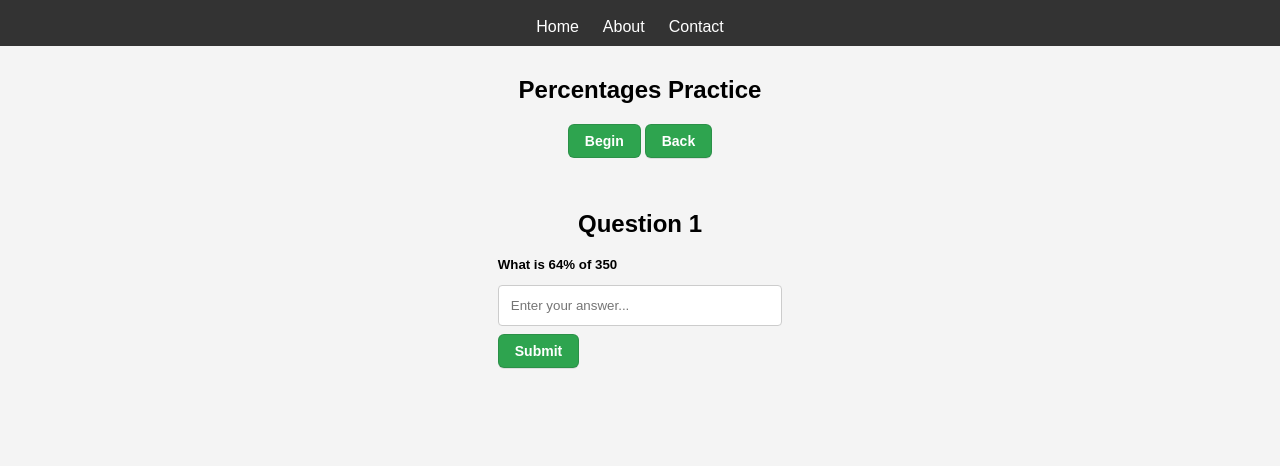
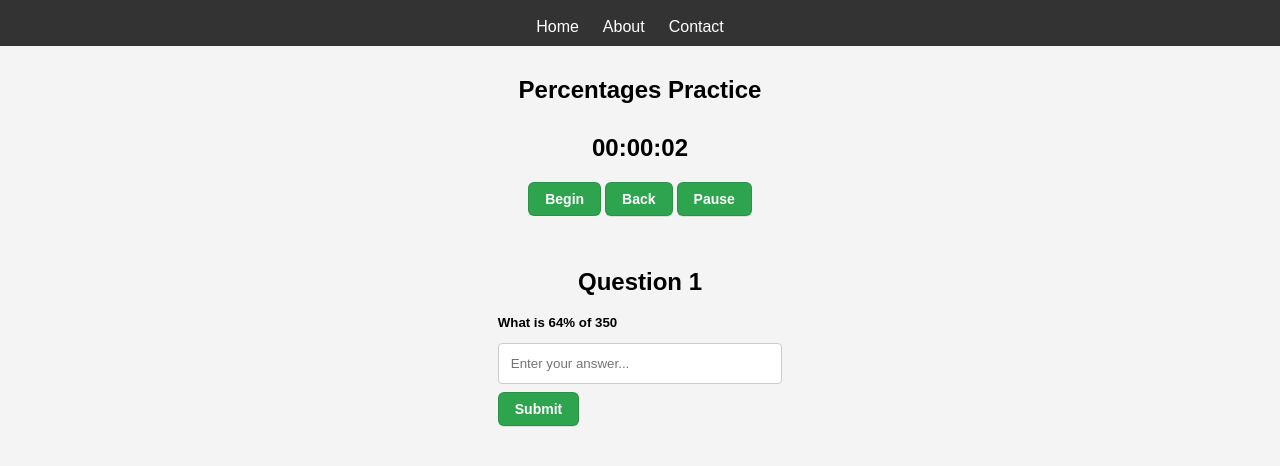
Before and after one commit to faizpatel/Consultify, a plain HTML site: page percentages.html in a window 1280 px wide. Both pictures are taken after a click on the button "Begin". Shown: the part 60-526 px from the top of the page. Drawn offline with Linux system fonts and the light colour scheme.

Commit message:
Timer
Added time for percentage game and fixed bugs

```diff
--- a/percentageScript.js
+++ b/percentageScript.js
@@ -1,7 +1,11 @@
 let correct = 0;
 let incorrect = 0;
+let flag = 0;
 
 async function pgame() {
+    flag = 0;
+    resetStopwatch();
+    startStopwatch();
     var inputContainer = document.getElementById("input-container");
     inputContainer.innerHTML = "";
     correct = 0;
@@ -65,6 +69,11 @@ function retrieveInput(i,p,n,c) {
             }
             counts.innerHTML = "Correct: " + correct + " Incorrect: " + incorrect;
 
+            if(i==10){
+                stopStopwatch();
+                flag = -1;
+            }
+
             resolve(userInput);
         };
 
@@ -84,3 +93,59 @@ function retrieveInput(i,p,n,c) {
         return correct >= (input - 2.5) && correct <= (input + 2.5) ? true: false;
     }
 }
+
+function pause(){
+    if(flag != (-1)){
+        if(flag%2==0)
+        {
+            stopStopwatch();
+        }
+        else{
+            startStopwatch();
+        }
+        flag++;
+    }
+}
+
+
+
+
+//timer related scripts here
+
+var startTime; // to keep track of the start time
+var stopwatchInterval; // to keep track of the interval
+var elapsedPausedTime = 0; // to keep track of the elapsed time while stopped
+
+function startStopwatch() {
+  if (!stopwatchInterval) {
+    startTime = new Date().getTime() - elapsedPausedTime; // get the starting time by subtracting the elapsed paused time from the current time
+    stopwatchInterval = setInterval(updateStopwatch, 1000); // update every second
+  }
+}
+
+function stopStopwatch() {
+  clearInterval(stopwatchInterval); // stop the interval
+  elapsedPausedTime = new Date().getTime() - startTime; // calculate elapsed paused time
+  stopwatchInterval = null; // reset the interval variable
+}
+
+function resetStopwatch() {
+  stopStopwatch(); // stop the interval
+  elapsedPausedTime = 0; // reset the elapsed paused time variable
+  document.getElementById("stopwatch").innerHTML = "00:00:00"; // reset the display
+}
+
+function updateStopwatch() {
+  var currentTime = new Date().getTime(); // get current time in milliseconds
+  var elapsedTime = currentTime - startTime; // calculate elapsed time in milliseconds
+  var seconds = Math.floor(elapsedTime / 1000) % 60; // calculate seconds
+  var minutes = Math.floor(elapsedTime / 1000 / 60) % 60; // calculate minutes
+  var hours = Math.floor(elapsedTime / 1000 / 60 / 60); // calculate hours
+  var displayTime = pad(hours) + ":" + pad(minutes) + ":" + pad(seconds); // format display time
+  document.getElementById("stopwatch").innerHTML = displayTime; // update the display
+}
+
+function pad(number) {
+  // add a leading zero if the number is less than 10
+  return (number < 10 ? "0" : "") + number;
+}
--- a/percentages.html
+++ b/percentages.html
@@ -20,10 +20,12 @@
     </nav>
 
     <h2>Percentages Practice</h2>
+    <center><h2 id = "stopwatch"></h4></center>
     <div>
         <center>
             <button id = "start" class = "button-3" type="button" onclick="pgame()">Begin</button>
             <a href = "index.html"><button class = "button-3" type="button">Back</button></a>
+            <button id = "start" class = "button-3" type="button" onclick="pause()">Pause</button>
         </center>
     </div>
     <h3 id = "q"> </h3>
```
Also changed, not shown: multiplicationScript.js (+7 -0 lines).
